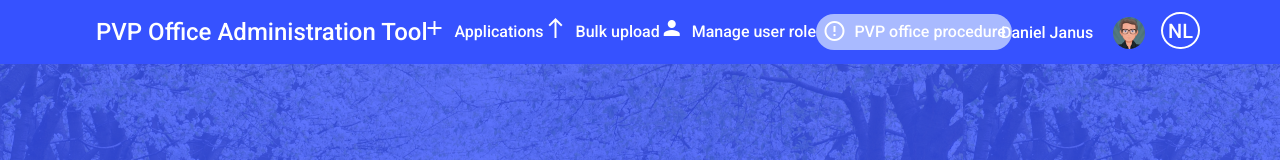
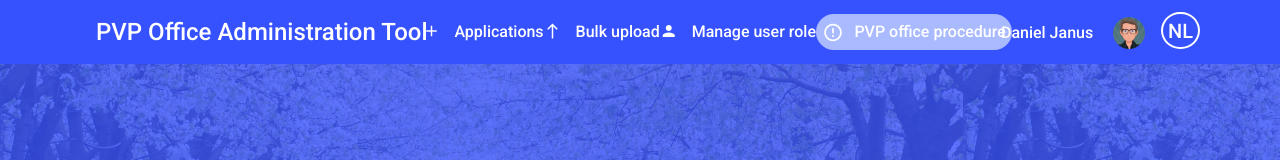
Before and after one commit to amit-dot-kumar8/PVP-Frontend, an Angular app: page /pvp-platform in a window 1280 px wide. Shown: the top 160 px of the page. Built offline with nearby package versions, Linux system fonts and the light colour scheme.

Commit message:
header icons

```diff
--- a/src/app/components/app-header/app-header.component.html
+++ b/src/app/components/app-header/app-header.component.html
@@ -11,19 +11,19 @@
   flex-wrap: wrap;">PVP Office Administration Tool</span>
 
   <span style="font-size: 1rem;
-  width: 17%; display: flex;"><mat-icon style="width: 2rem;">add</mat-icon> Applications</span>
+  width: 17%; display: flex;"><mat-icon style="width: 2rem; margin-top: 0.4rem; font-size:18px">add</mat-icon> Applications</span>
 
   <span style="font-size: 1rem;
-  width: 17%; display: flex;"> <mat-icon style="width: 2rem;">north</mat-icon> Bulk upload</span>
+  width: 17%; display: flex;"> <mat-icon style="width: 2rem; margin-top: 0.4rem; font-size:18px">north</mat-icon> Bulk upload</span>
 
   <span style="font-size: 1rem;
-  width: 17%; display: flex;"> <mat-icon style="width: 2rem;">person</mat-icon>Manage user role</span>
+  width: 17%; display: flex;"> <mat-icon style="width: 2rem; margin-top: 0.4rem; font-size:18px">person</mat-icon>Manage user role</span>
 
   <span style="font-size: 1rem;
   width: 17%; display: flex;">
   <span style="border-radius: 100px;
   background-color: #A9BAFF; display: flex;
-    padding: 0.1rem 0.4rem;"><mat-icon style="width: 2rem; margin-top: 0.2rem;">error_outline</mat-icon> PVP office procedure</span>
+    padding: 0.1rem 0.4rem;"><mat-icon style="width: 2rem; margin-top: 0.4rem; font-size:21px">error_outline</mat-icon> PVP office procedure</span>
   </span>
   <span>
     <span style="font-size: 1rem;
```
